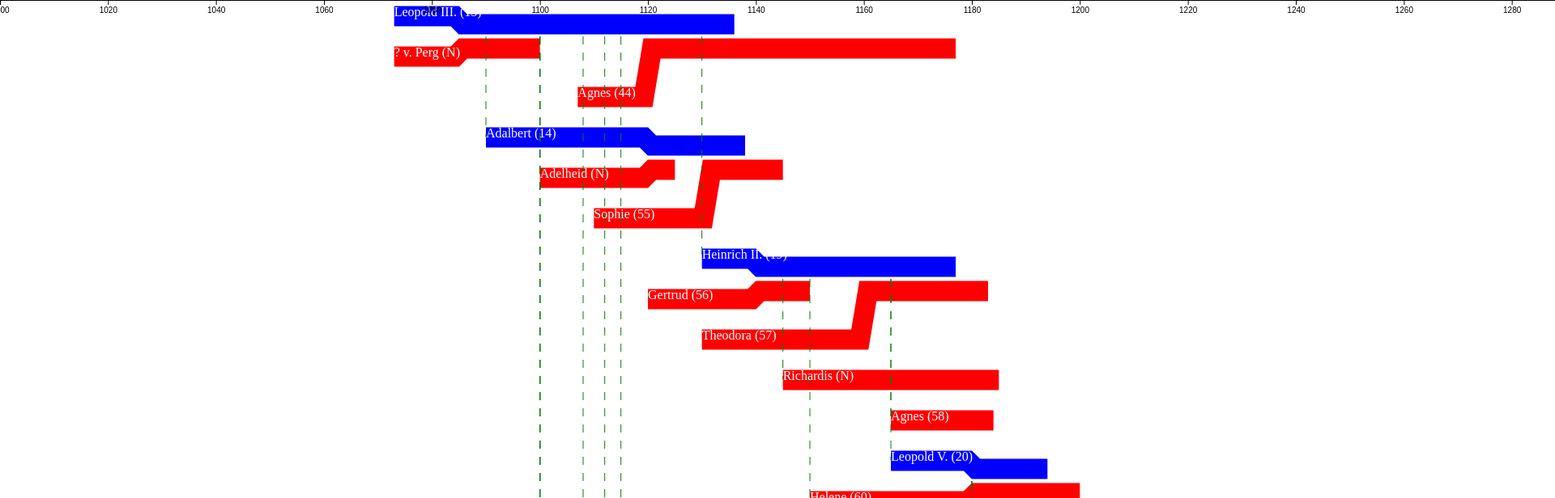
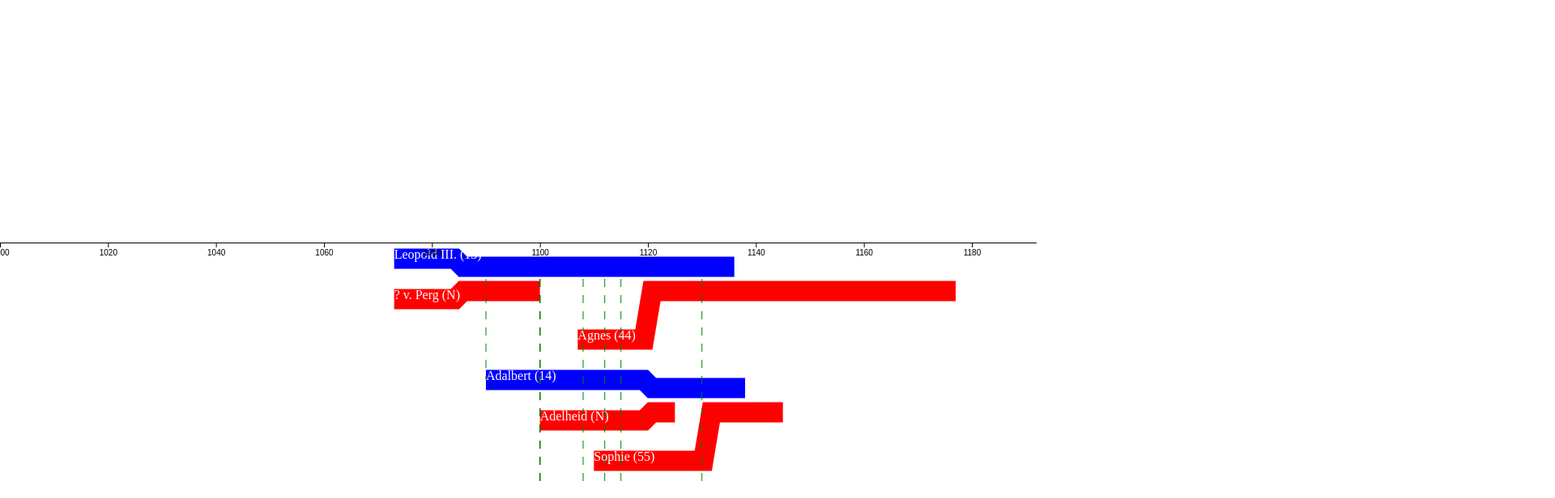
Before and after one commit to fhstp/meeteux-genvis, a website: page touch/index.html in a window 1280 px wide. Shown: the top 616 px of the page at 81% size, 1920 px wide, since content can reach past the window. Drawn offline with Linux system fonts and the light colour scheme.

Commit message:
adds fixed height to info and chart div

```diff
--- a/touch/style.css
+++ b/touch/style.css
@@ -1,8 +1,13 @@
 body{
     margin: 0;
-    overflow-x: scroll;
+    overflow: hidden;
 }
 
-/*svg{
-    overflow-x: scroll;
-}*/
+#info{
+    height: 300px;
+}
+
+#chart{
+    height: 300px;
+    overflow: scroll;
+}
```
